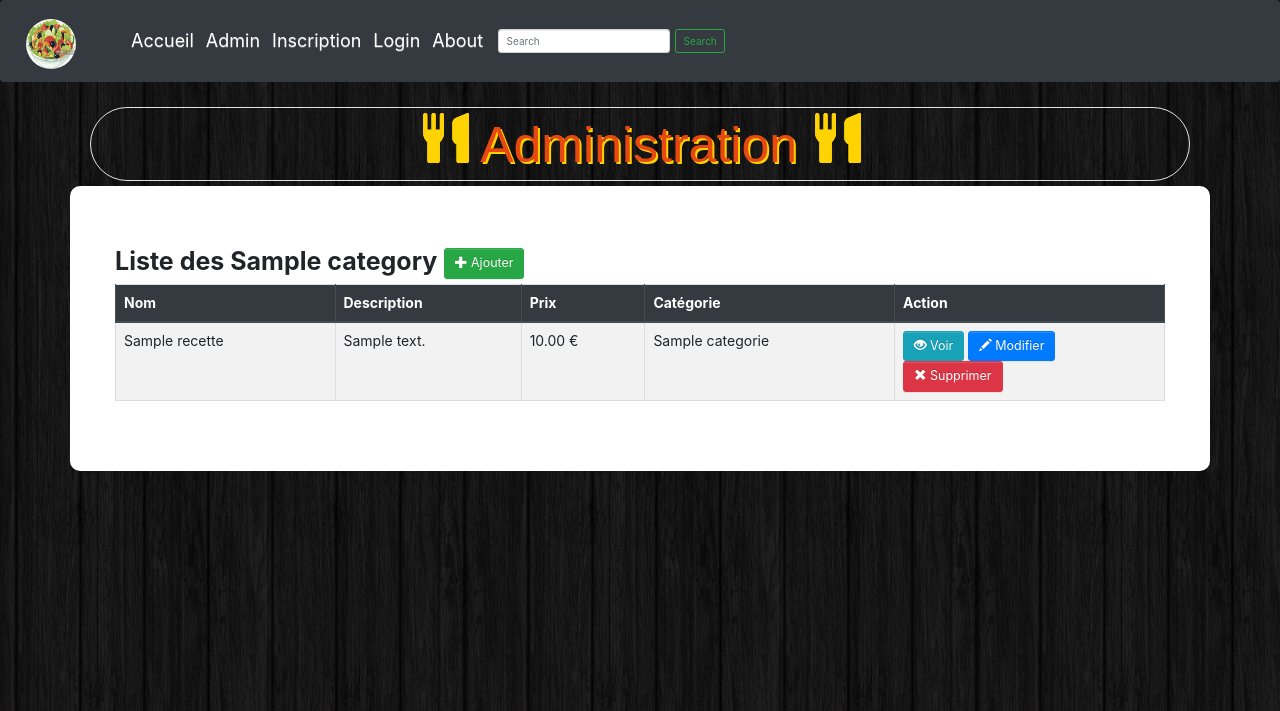
After one commit to laminemessaci/Pizzeria, a Symfony app: template templates/admin/adminRecette.html.twig in a window 1280 px wide. The commit adds this page. Shown: the top 711 px of the page. Run offline with Twig, Linux system fonts and the light colour scheme; the template is opened without the code that fills it: most values are stand-ins (such as "Sample title", 1, 10 or a date in 2020); some libraries are stand-ins or nearby versions; some web fonts are replaced.

Commit message:
configure modification of recette

```diff
--- a/public/CSS/style.css
+++ b/public/CSS/style.css
@@ -1,6 +1,5 @@
 body{
     background: url(../images/bg.png);
-
 }
 .site{
     font-family: 'Holtwood One SC', sans-serif;
@@ -55,12 +54,12 @@ body{
     right: 1px;
     top: -8px;
 }
-.caption > h4
+.caption>h4
 {
     color: #e7480f;
     font-size: 18px;
 }
-.caption > p
+.caption>p
 {
     height: 40px;
 }
@@ -103,7 +102,6 @@ body{
 {
     width: 1200px;
     height: 620px;
-
 }
 /*
 Home
@@ -141,3 +139,16 @@ Home
 .container-responsive .btn:hover {
     background-color: #ffd301;
 }
+
+/*  ADMIN */
+.admin
+{
+    padding: 50px;
+    border-radius: 10px;
+    background: #FFFFFF;
+    font-size: 14px;
+}
+.help-inline
+{
+    color: red;
+}
--- /dev/null
+++ b/templates/admin/adminRecette.html.twig
@@ -0,0 +1,53 @@
+{% extends 'base.html.twig' %}
+
+{% block title %} Admin {% endblock %}
+
+{% block monTitre %}<span class="glyphicon glyphicon-cutlery"></span> Administration  <span
+        class="glyphicon glyphicon-cutlery"></span> {% endblock %}
+{% block body %}
+
+    <div class="container admin" style="border-radius: 10px; background: #FFFFFF; padding: 60px; font-size: 14px">
+
+        <div class="row">
+            {% for categorie in categories %}
+                <h1><strong> Liste des {{categorie.name}}</strong> <a href="" class="btn btn-success btn-lg"><span
+                                class="glyphicon glyphicon-plus"></span> Ajouter</a></h1>
+
+                <table class="table table-striped table-hover table-bordered">
+                    <thead class="thead-dark">
+                    <tr>
+                        <th> Nom</th>
+                        <th> Description</th>
+                        <th> Prix</th>
+                        <th> Catégorie</th>
+                        <th> Action</th>
+                    </tr>
+                    </thead>
+                    <tbody>
+                    {% for recette in recettes %}
+                        {% if categorie.id == recette.categorie.id %}
+                            <tr>
+                                <td>{{ recette.nom }}</td>
+                                <td> {{ recette.description }}</td>
+                                <td>{{ recette.prix|number_format(2, '.')}} €</td>
+                                <td>{{ recette.categorie.name }}</td>
+                                <td style="width: 270px;">
+                                    <a class="btn btn-info btn-lg"
+                                       href="{{ path('admin_voir',{'id': recette.id}) }}"><span
+                                                class="glyphicon glyphicon-eye-open"></span> Voir</a>
+                                    <a class="btn btn-primary btn-lg" href="{{ path('admin_recette_modification',{'id': recette.id}) }}"><span
+                                                class="glyphicon glyphicon-pencil"></span> Modifier</a>
+                                    <a class="btn btn-danger btn-lg" href="{{ path('admin_recette') }}"><span
+                                                class="glyphicon glyphicon-remove"></span> Supprimer</a>
+                                </td>
+                            </tr>
+                        {% endif %}
+                    {% endfor %}
+                    </tbody>
+                </table>
+
+            {% endfor %}
+        </div>
+    </div>
+
+{% endblock %}
--- a/templates/base.html.twig
+++ b/templates/base.html.twig
@@ -4,7 +4,7 @@
     <meta charset="UTF-8">
     <title>{% block title %}Welcome!{% endblock %}</title>
     <!-- Latest compiled and minified CSS -->
-    <link rel="stylesheet" href="CSS/style.css">
+    <link rel="stylesheet" href="{{ asset('CSS/style.css') }}">
     <!-- Latest compiled and minified CSS -->
     <link rel="stylesheet" href="https://maxcdn.bootstrapcdn.com/bootstrap/3.3.5/css/bootstrap.min.css">
     <!-- Optional theme -->
@@ -45,12 +45,16 @@
                         <a class="nav-link" style="font-size: 18px;  color: #FFF;" href="#">Voitures</a>
                     </li>
                 {% endif %}
-
+                {#
                 {% if is_granted('ROLE_ADMIN') %}
-                    <li class="nav-item">
-                        <a class="nav-link" style="font-size: 18px;  color: #FFF;" href="#">Admin</a>
-                    </li>
+                #}
+                <li class="nav-item">
+                    <a class="nav-link" style="font-size: 18px;  color: #FFF;"
+                       href="{{ path('admin_recette') }}">Admin</a>
+                </li>
+                {#
                 {% endif %}
+                #}
                 {% if not app.user %}
                     <li class="nav-item">
                         <a class="nav-link" style="font-size: 18px;  color: #FFF;" href="#"> Inscription</a>
```
Also changed, not shown: src/Controller/Admin/AdminRecetteController.php (added, +61 -0 lines), src/Form/RecetteType.php (added, +35 -0 lines), templates/admin/modificationRecette.html.twig (added, +36 -0 lines), templates/admin/voirRecette.html.twig (added, +59 -0 lines), 1 other file.
